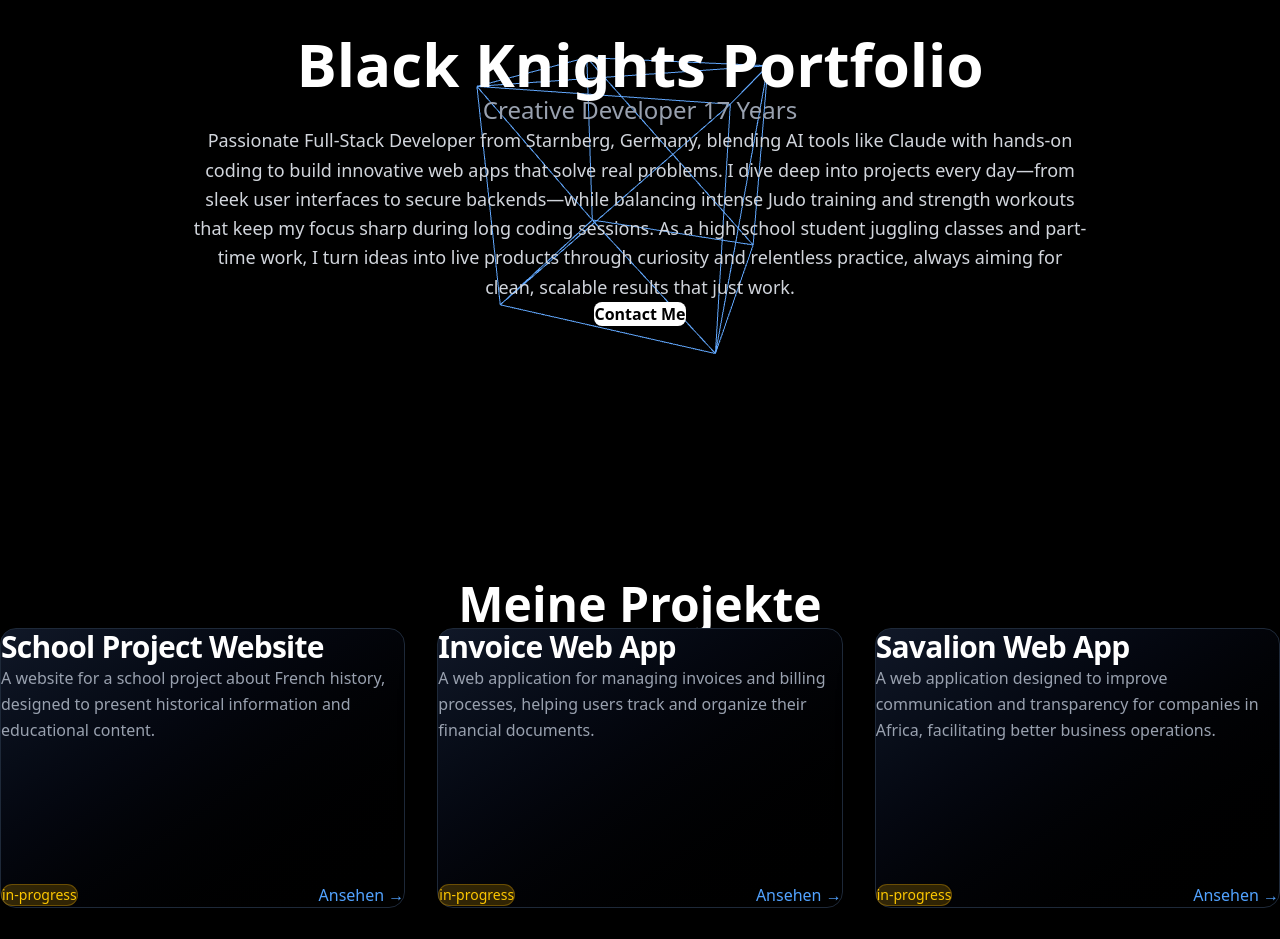
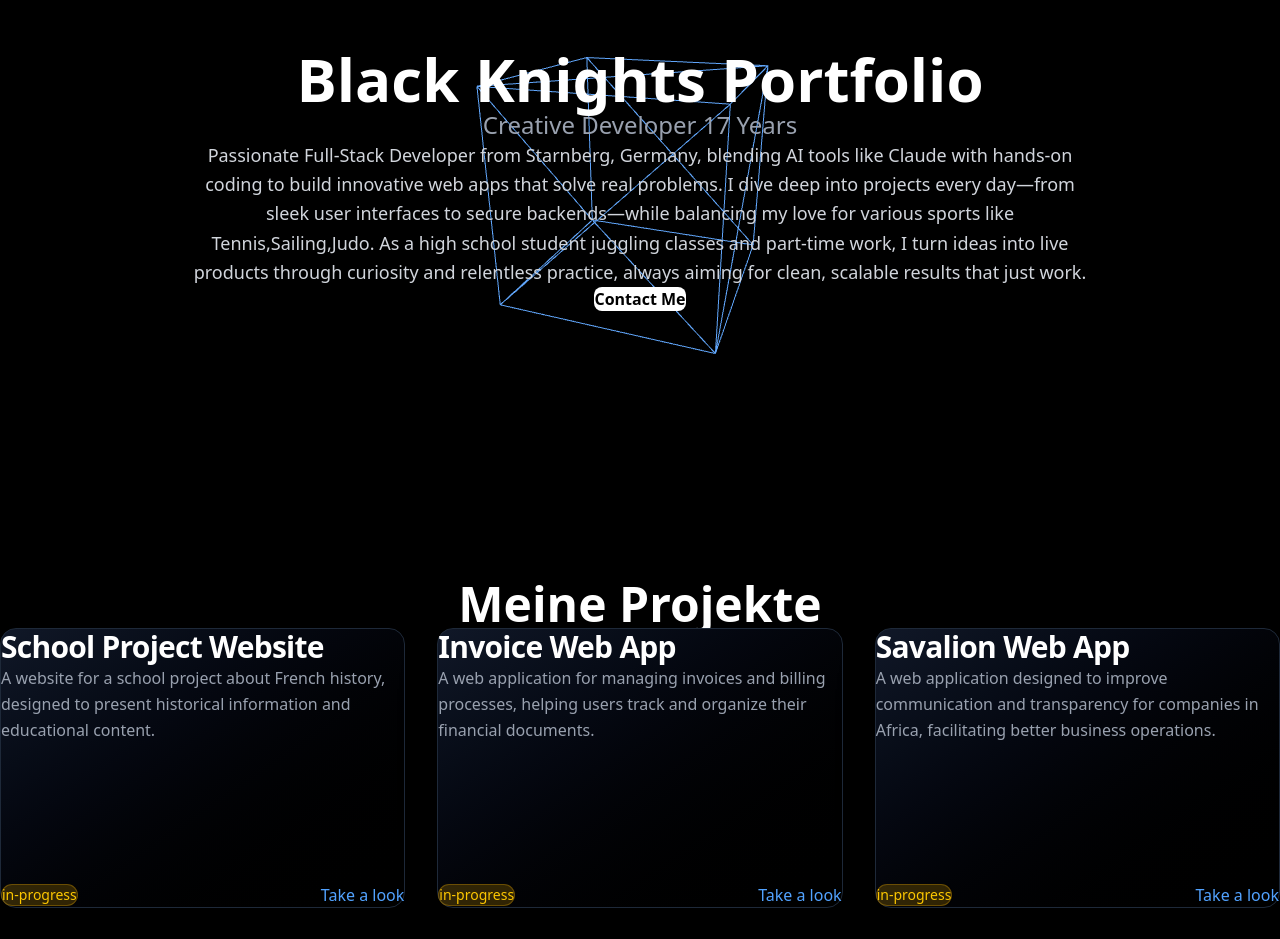
Before and after one commit to endgegnerbert-tech/Black-Knight-Portfolio, a Next.js app: page / in a window 1280 px wide. Shown: the part 220-1159 px from the top of the page. Built offline with nearby package versions, Linux system fonts and the light colour scheme.

Commit message:
nochmal die end fixes gemacht

```diff
--- a/src/components/Hero.tsx
+++ b/src/components/Hero.tsx
@@ -53,13 +53,11 @@ export default function Hero() {
             isVisible ? "opacity-100 translate-y-0" : "opacity-0 translate-y-10"
           }`}
         >
-          <p>
+          <p className="text-shadow-2xs">
             Passionate Full-Stack Developer from Starnberg, Germany, blending AI
             tools like Claude with hands-on coding to build innovative web apps
             that solve real problems. I dive deep into projects every day—from
-            sleek user interfaces to secure backends—while balancing intense
-            Judo training and strength workouts that keep my focus sharp during
-            long coding sessions. As a high school student juggling classes and
+            sleek user interfaces to secure backends—while balancing my love for various sports like Tennis,Sailing,Judo. As a high school student juggling classes and
             part-time work, I turn ideas into live products through curiosity
             and relentless practice, always aiming for clean, scalable results
             that just work.
@@ -104,13 +102,7 @@ export default function Hero() {
             <p className="text-gray-500 mt-4 text-sm">
               I typically respond within 24-48 hours.
             </p>
-            <button
-              onClick={() => setShowContact(false)}
-              className="mt-8 px-6 py-2 border border-white text-white rounded hover:bg-white hover:text-black transition"
-            >
-              Schließen
-            </button>
-          </div>
+            </div>
         </div>
       )}
     </section>
--- a/src/components/ProjectCard.tsx
+++ b/src/components/ProjectCard.tsx
@@ -6,7 +6,7 @@ interface ProjectCardProps {
 export default function ProjectCard({ project }: ProjectCardProps) {
   const { title, description, status, projectUrl } = project;
   return (
-    <div className="bg-linear-to-br from-gray-900 to-black rounded-2xl p-8 hover:scale-[1.02] transition-all duration-300 shadow-2xl border border-gray-800 hover:border-gray-700 backdrop-blur-xl min-h-[280px] flex flex-col">
+    <div className="bg-linear-to-br from-gray-900 to-black rounded-2xl p-10 hover:scale-[1.02] transition-all duration-300 shadow-2xl border border-gray-800 hover:border-gray-700 backdrop-blur-xl min-h-[280px] flex flex-col">
       <h1 className="text-3xl font-semibold text-white mb-4 tracking-tight">
         {title}
       </h1>
@@ -15,7 +15,7 @@ export default function ProjectCard({ project }: ProjectCardProps) {
       </p>
       <div className="flex items-center justify-between mt-auto">
         <span
-          className={`px-7 py-2.5 rounded-full text-sm font-medium backdrop-blur-sm
+          className={`px-7 py-4 rounded-full text-sm font-medium backdrop-blur-sm
                 ${
                   status === "completed"
                     ? "bg-green-500/20 text-green-400 border border-green-500/30"
@@ -42,7 +42,7 @@ export default function ProjectCard({ project }: ProjectCardProps) {
             rel="noopener noreferrer"
             className="text-blue-400 hover:text-blue-300 font-medium transition-colors flex items-center gap-1"
           >
-            Ansehen →
+            Take a look
           </a>
         )}
       </div>
```
